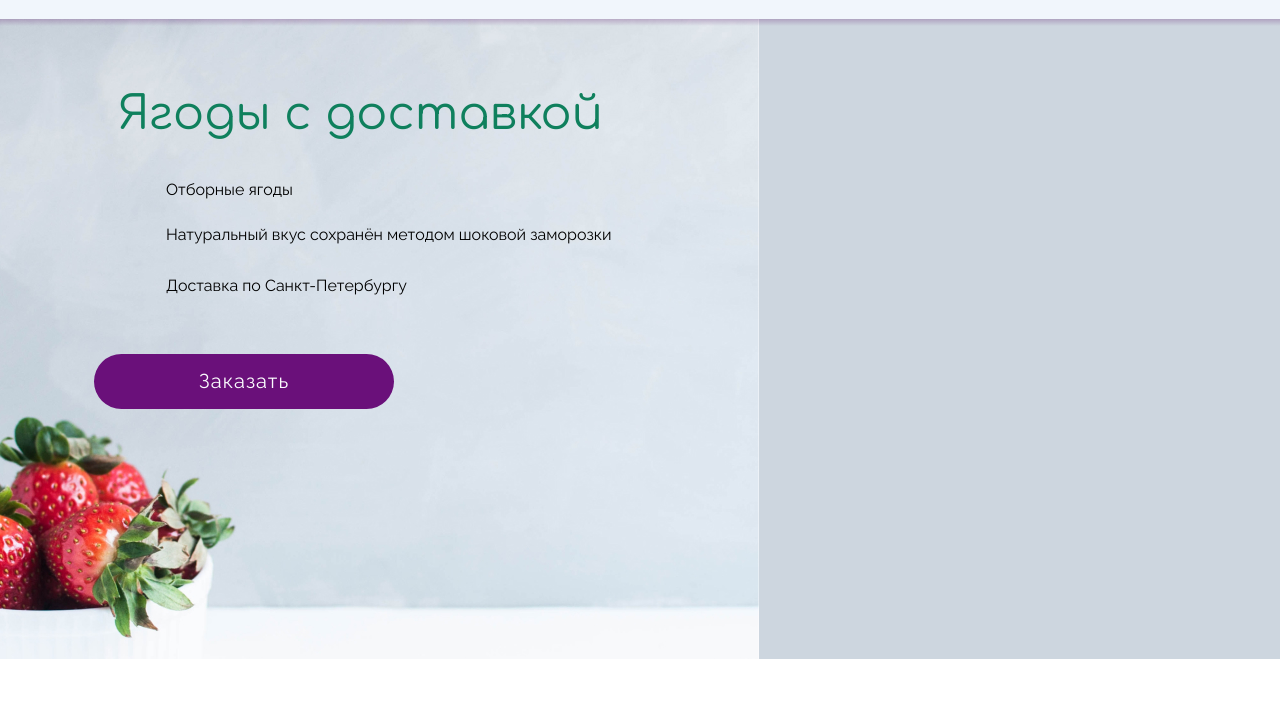
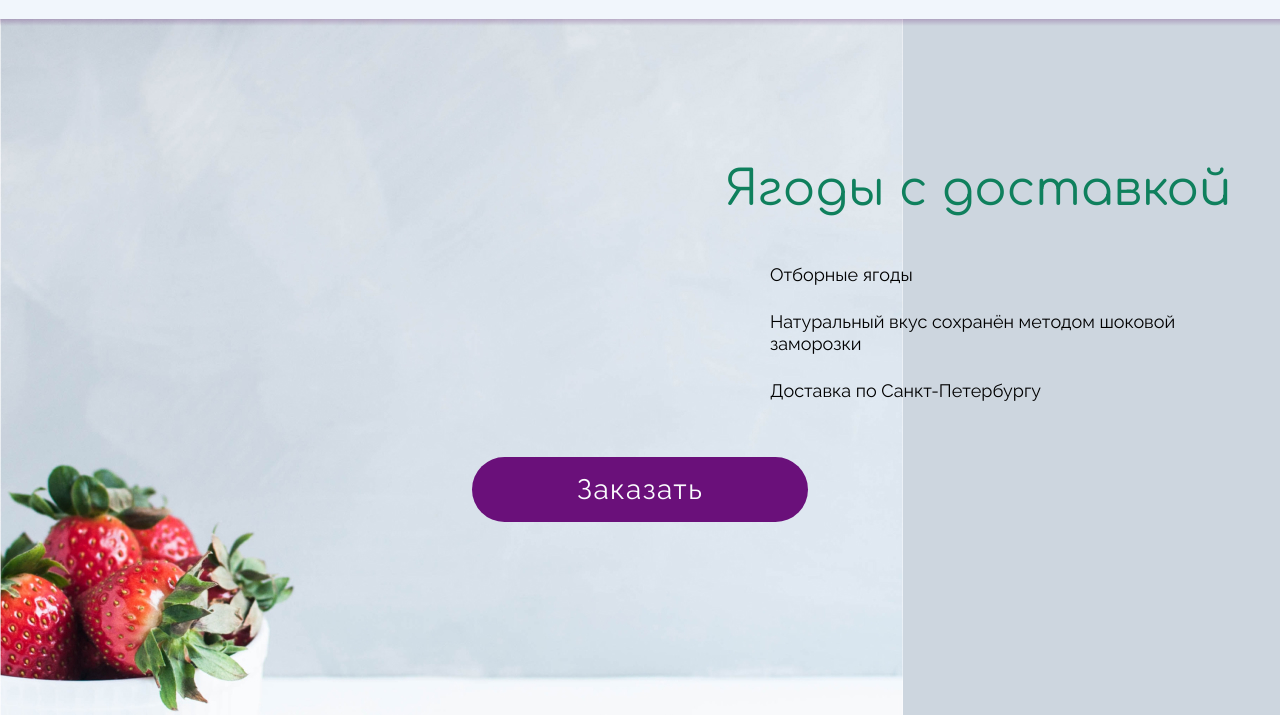
Before and after one commit to VladissGernet/berries, a website: page source/html/index.html in a window 1280 px wide. Shown: the part 85-800 px from the top of the page. Drawn offline with nearby package versions, Linux system fonts and the light colour scheme; files that its build step writes are made by us from their sources.

Commit message:
tablet background

```diff
--- a/source/html/index.html
+++ b/source/html/index.html
@@ -73,7 +73,7 @@
 </header>
 <main class="main">
   <section class="hero">
-    <div class="container">
+    <div class="hero__container container">
       <h1 class="hero__title">
         Ягоды с&nbsp;доставкой
       </h1>
--- a/source/scss/general/button.scss
+++ b/source/scss/general/button.scss
@@ -10,6 +10,7 @@
   padding: 16px;
   border-radius: 40px;
   transition: all 0.1s;
+  display: block;
 
   &:hover {
     background-color: $dark-orchid;
--- a/source/scss/main/hero/hero.scss
+++ b/source/scss/main/hero/hero.scss
@@ -12,6 +12,24 @@
     background-image: $top-gradient, url("../img/hero/hero-mobile@2x.jpg");
     background-size: auto, 764px 876px;
   }
+
+  @media (min-width: $tablet-width) {
+    padding-top: 144px;
+    min-height: 924px;
+    background-image: $top-gradient, url("../img/hero/hero-tablet.jpg");
+    background-position: top, left bottom -53px;
+
+    @media (min-resolution: 2dppx) {
+      background-image: $top-gradient, url("../img/hero/hero-tablet@2x.jpg");
+      background-size: auto, 903px 978px;
+    }
+  }
+}
+
+.hero__container {
+  @media (min-width: $tablet-width) {
+    padding: 0 36px;
+  }
 }
 
 .hero__title {
@@ -24,9 +42,11 @@
   text-align: center;
 
   @media (min-width: $tablet-width) {
-    font-size: 46px;
+    font-size: 48px;
     line-height: 54px;
     width: 532px;
+    margin-left: auto;
+    margin-bottom: 42px;
   }
 }
 
@@ -36,7 +56,10 @@
   padding: 0 0 0 28px;
 
   @media (min-width: $tablet-width) {
-    width: 532px;
+    width: 518px;
+    margin-left: auto;
+    margin-bottom: 50px;
+    padding: 0;
   }
 }
 
@@ -46,6 +69,10 @@
   gap: 12px;
   align-items: center;
   margin-bottom: 13px;
+
+  @media (min-width: $tablet-width) {
+    margin-bottom: 20px;
+  }
 }
 
 .hero__item:last-child {
@@ -55,10 +82,23 @@
 
 .hero__content {
   line-height: 19px;
+
+  @media (min-width: $tablet-width) {
+    font-size: 18px;
+    line-height: 22px;
+  }
 }
 
 .hero__button {
   width: 100%;
   max-width: 300px;
   margin-bottom: 160px;
+  display: block;
+
+  @media (min-width: $tablet-width) {
+    margin: 0 auto 160px;
+    font-size: 28px;
+    line-height: 33px;
+    max-width: 336px;
+  }
 }
```
Also changed, not shown: source/img/hero/hero-tablet.jpg (added), source/img/hero/hero-tablet@2x.jpg (added).
